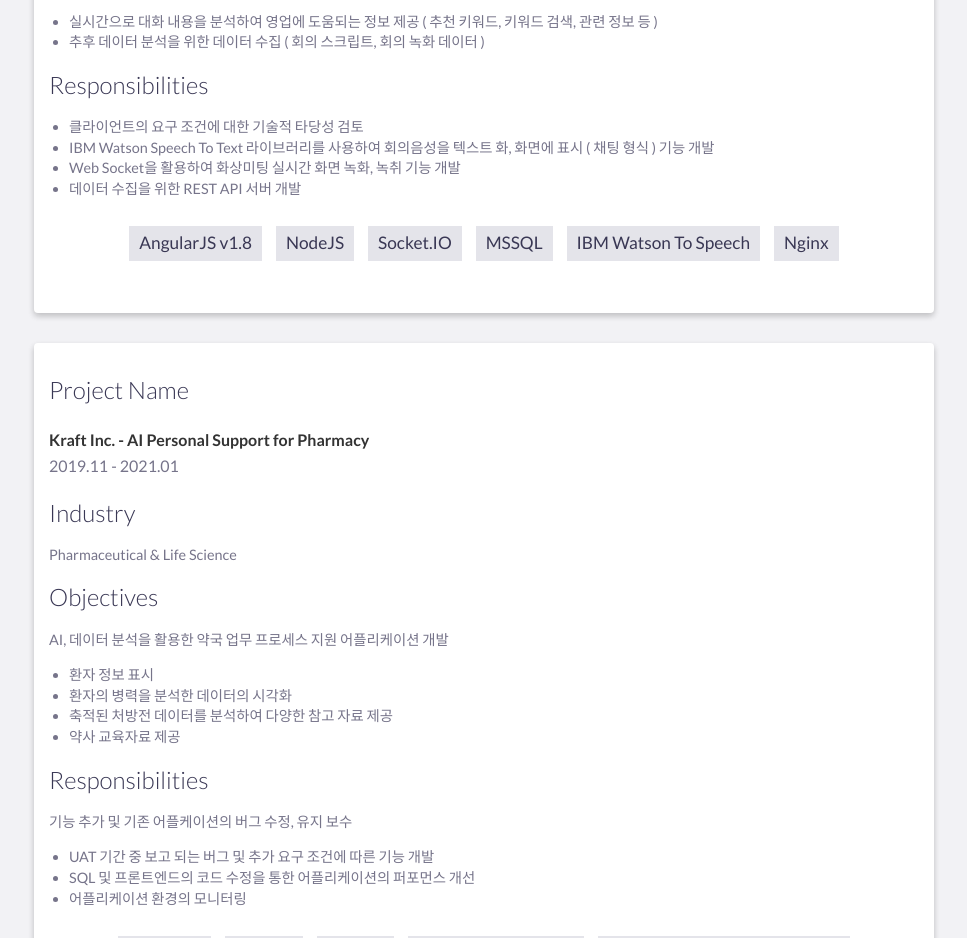
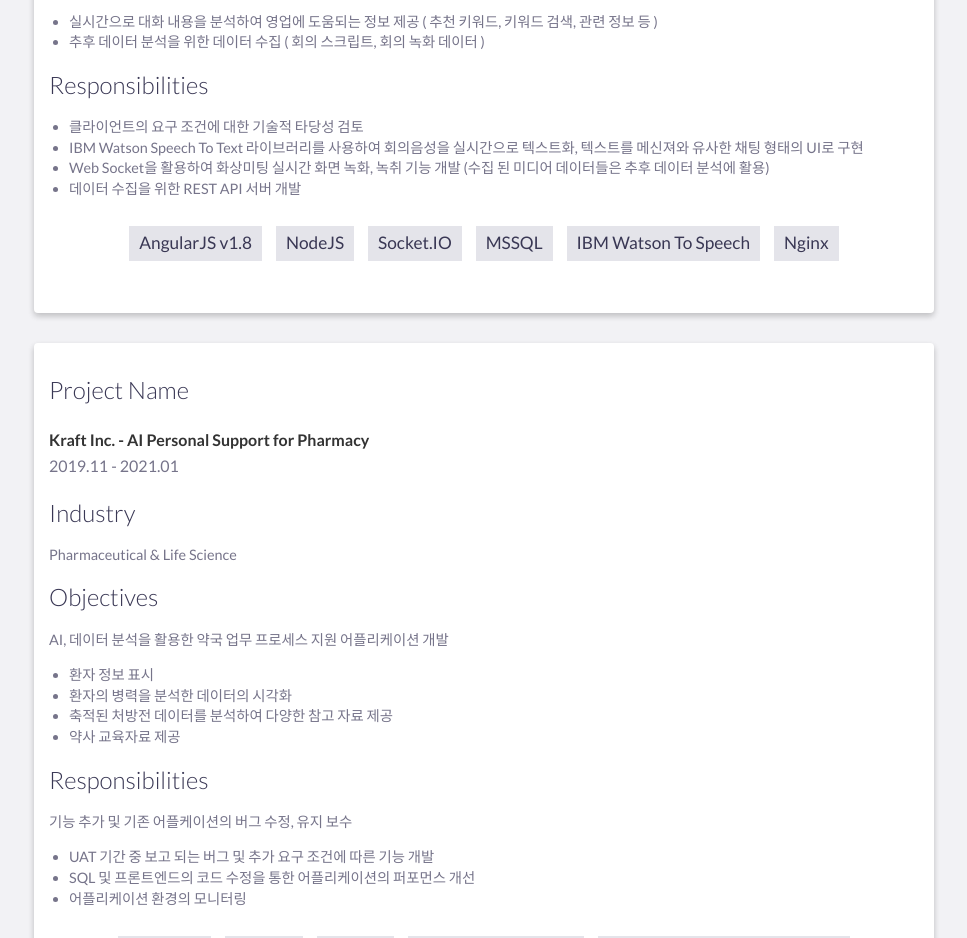
Before and after one commit to JunyoungH/portfolio, a website: page index.html in a window 1280 px wide. Shown: the part 3440-4378 px from the top of the page, without its empty margins (156-1123 px from the left). Drawn offline with nearby package versions, Linux system fonts and the light colour scheme.

Commit message:
update career detail

```diff
--- a/index.html
+++ b/index.html
@@ -266,8 +266,8 @@
                         <h3>Responsibilities</h3>
                         <ul>
                             <li>클라이언트의 요구 조건에 대한 기술적 타당성 검토</li>
-                            <li>IBM Watson Speech To Text 라이브러리를 사용하여 회의음성을 텍스트 화, 화면에 표시 ( 채팅 형식 ) 기능 개발</li>
-                            <li>Web Socket을 활용하여 화상미팅 실시간 화면 녹화, 녹취 기능 개발</li>
+                            <li>IBM Watson Speech To Text 라이브러리를 사용하여 회의음성을 실시간으로 텍스트화, 텍스트를 메신져와 유사한 채팅 형태의 UI로 구현</li>
+                            <li>Web Socket을 활용하여  화상미팅 실시간 화면 녹화, 녹취 기능 개발 (수집 된 미디어 데이터들은 추후 데이터 분석에 활용)</li>
                             <li>데이터 수집을 위한 REST API 서버 개발</li>
                         </ul>
                         <div class="project-skills">
```
Also changed, not shown: 1 other file.
